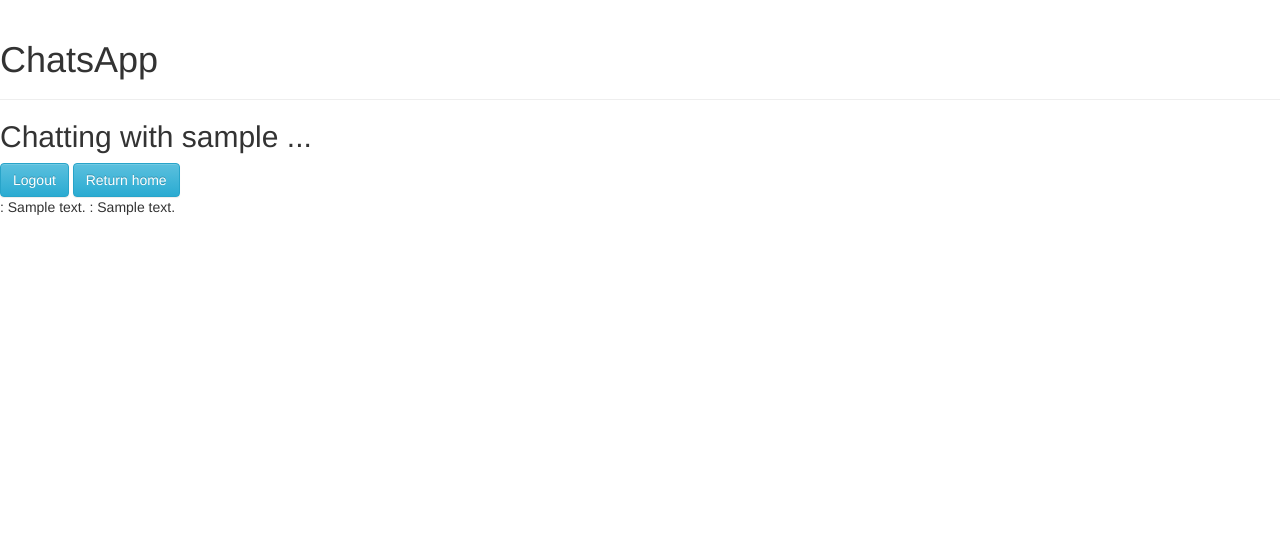
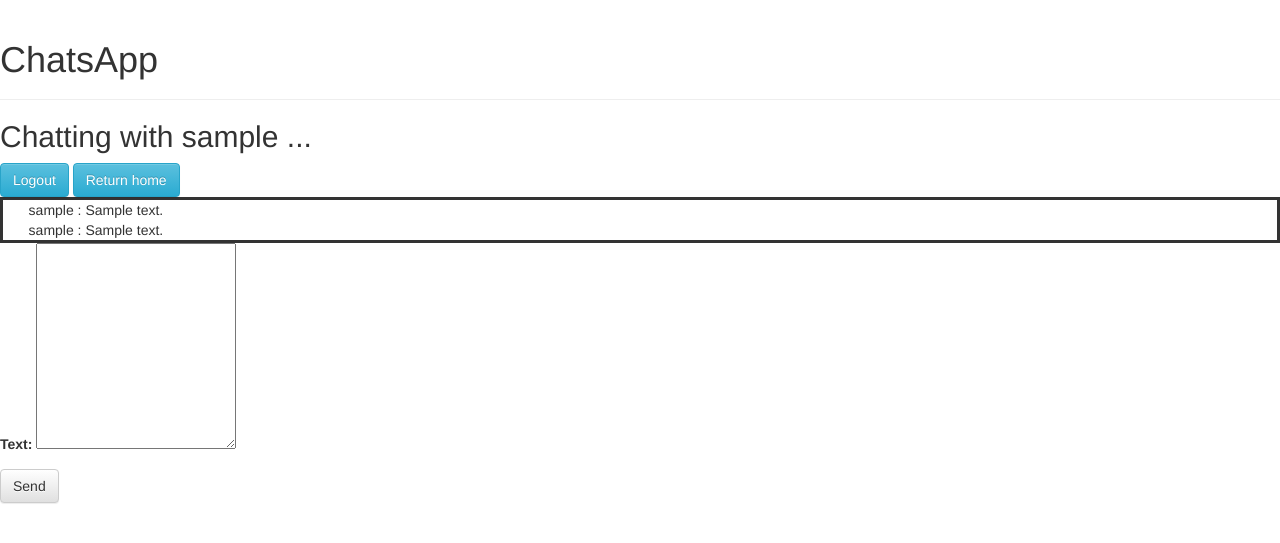
Before and after one commit to abhinavdhere/chat_app, a Django app: page /chat_window/1 in a window 1280 px wide. Shown: the top 543 px of the page. Run offline with Django 3.2, Linux system fonts and the light colour scheme; a user stored in the database is signed in; tables that the repository leaves empty hold one stand-in row (values such as "Sample post"); some libraries are stand-ins or nearby versions.

Commit message:
Messaging system working

```diff
--- a/chat/forms.py
+++ b/chat/forms.py
@@ -1,6 +1,7 @@
 from django import forms
 from django.contrib.auth.models import User
 from django.contrib.auth.forms import UserCreationForm
+from .models import message
 
 class MyRegistrationForm(UserCreationForm):
 	email = forms.EmailField(required=True)
@@ -23,3 +24,9 @@ class MyRegistrationForm(UserCreationForm):
 			user.save()
 
 		return user
+
+
+class MessageForm(forms.ModelForm):
+	class Meta:
+		model = message
+		fields = ('text',)
--- a/chat/models.py
+++ b/chat/models.py
@@ -4,7 +4,7 @@ from django.utils import timezone
 
 class message(models.Model):
 	author = models.ForeignKey('auth.User',related_name='Author')
-	recipient = models.OneToOneField('auth.User',related_name='Recipient')
+	recipient = models.ForeignKey('auth.User',related_name='Recipient')
 	text = models.TextField()
 	timestamp = models.DateTimeField(default=timezone.now)
 
--- /dev/null
+++ b/chat/static/css/main.css
@@ -0,0 +1,8 @@
+.chat-history {
+				padding-left: 2%;
+				border-style: solid;
+}
+
+textarea {
+    width: 200px;
+}
--- a/chat/templates/chat/base.html
+++ b/chat/templates/chat/base.html
@@ -5,7 +5,7 @@
 	<link rel="stylesheet" href="//maxcdn.bootstrapcdn.com/bootstrap/3.2.0/css/bootstrap-theme.min.css">
 	<link href="https://fonts.googleapis.com/css?family=Cormorant+Garamond|Indie+Flower" rel="stylesheet">
 	<title> ChatsApp </title>
-	<link rel="stylesheet" href="{% static 'css/blog.css' %}">
+	<link rel="stylesheet" href="{% static 'css/main.css' %}">
 </head>
 
 <body>
--- a/chat/templates/chat/chat_window.html
+++ b/chat/templates/chat/chat_window.html
@@ -8,10 +8,13 @@
 </div>
 <div class=chat-history>
 {% for message in messages_all %}
-{{message.sender__id}} : {{message.text}}
+{{message.author.username}} : {{message.text}} <br>
 {% endfor %}
 </div>
 <div class=send-box>
-
+    <form method="POST" class="post-form">{% csrf_token %}
+        {{ form.as_p }}
+        <button type="submit" class="save btn btn-default">Send</button>
+    </form>
 </div>
 {% endblock %}
--- a/chat/templates/chat/home.html
+++ b/chat/templates/chat/home.html
@@ -5,7 +5,7 @@
 <h1> Welcome to ChatsApp </h1>
 <a href="{% url 'logout' %}" class="btn btn-info" role="button">Logout</a>
 </div>
-<p> Currently, these people are online: <br>
+<p> Currently, these people are available: <br>
 To chat with any of them, just click on their username. </p>
 
 <table style="width:100%">
--- a/chat/views.py
+++ b/chat/views.py
@@ -2,71 +2,81 @@ from django.shortcuts import render,get_object_or_404,redirect
 from django.utils import timezone
 from .models import message
 #from .forms import PostForm
-from .forms import MyRegistrationForm
+from .forms import MyRegistrationForm, MessageForm
 from django.template.context_processors import csrf
 from django.contrib import auth
 from django.http import HttpResponseRedirect
 from itertools import chain
+from django.urls import reverse
 
 def index(request):
-	if not request.user.is_authenticated():
-		return render(request,'chat/index.html')
-	else:
-		return HttpResponseRedirect('/home/')
+    if not request.user.is_authenticated():
+        return render(request,'chat/index.html')
+    else:
+        return HttpResponseRedirect('/home/')
 
 def home(request):
-	if not request.user.is_authenticated():
-		return HttpResponseRedirect('/login')
-	else:
-		users = auth.models.User.objects.all()
-		return render(request, 'chat/home.html' , {'user_obj':request.user,'users':users})
+    if not request.user.is_authenticated():
+        return HttpResponseRedirect('/login')
+    else:
+        users = auth.models.User.objects.all()
+        return render(request, 'chat/home.html' , {'user_obj':request.user,'users':users})
 
 def login(request):
-	c = {}
-	c.update(csrf(request))
-	return render(request,'chat/login.html',c)
+    c = {}
+    c.update(csrf(request))
+    return render(request,'chat/login.html',c)
 
 def auth_view(request):
-	username = request.POST.get('username','')
-	password = request.POST.get('password','')
-	user = auth.authenticate(username=username,password=password)
+    username = request.POST.get('username','')
+    password = request.POST.get('password','')
+    user = auth.authenticate(username=username,password=password)
 
-	if user is not None:
-		auth.login(request,user)
-		return HttpResponseRedirect('/home')
-	else:
-		return HttpResponseRedirect('/invalid')
+    if user is not None:
+        auth.login(request,user)
+        return HttpResponseRedirect('/home')
+    else:
+        return HttpResponseRedirect('/invalid')
 
 def invalid_login(request):
-	return render(request, 'chat/invalid_login.html')
+    return render(request, 'chat/invalid_login.html')
 
 def logout(request):
-	auth.logout(request)
-	return render(request, 'chat/logout.html')
+    auth.logout(request)
+    return render(request, 'chat/logout.html')
 
 def register_user(request):
-	if request.method == 'POST':
-		form = MyRegistrationForm(request.POST)
-		print ("got form")
-		if form.is_valid():
-			form.save()
-			return HttpResponseRedirect('/register_success')
-		else:
-			print (form.errors)
-	args = {}
-	args.update(csrf(request))
-	args['form']=MyRegistrationForm()
-	print (args)
-	return render(request,'chat/register.html',args)
+    if request.method == 'POST':
+        form = MyRegistrationForm(request.POST)
+        print ("got form")
+        if form.is_valid():
+            form.save()
+            return HttpResponseRedirect('/register_success')
+        else:
+            print (form.errors)
+    args = {}
+    args.update(csrf(request))
+    args['form']=MyRegistrationForm()
+    print (args)
+    return render(request,'chat/register.html',args)
 
 def register_success(request):
-	return render(request,'chat/register_success.html')
+    return render(request,'chat/register_success.html')
 
 def chat_window(request,pk):
-	receiver = get_object_or_404(auth.models.User, pk=pk)
-	print (receiver)
-	#sender = request.user.get_username()
-	messages_r = message.objects.filter(recipient__id=pk)
-	messages_s = message.objects.filter(author__id=request.user.pk)
-	messages_all = sorted(chain(messages_r,messages_s),key=lambda message:message.timestamp)
-	return render(request,'chat/chat_window.html',{'receiver':receiver,'messages_all':messages_all})
+    receiver = get_object_or_404(auth.models.User, pk=pk)
+    messages_r = message.objects.filter(recipient__id=request.user.pk)
+    messages_s = message.objects.filter(author__id=request.user.pk)
+    messages_all = sorted(chain(messages_r,messages_s),key=lambda message:message.timestamp)
+    if request.method == "POST":
+        form = MessageForm(request.POST)
+        if form.is_valid():
+            messageToSend = form.save(commit=False)
+            messageToSend.author = request.user
+            messageToSend.recipient = receiver
+            messageToSend.timestamp = timezone.now()
+            messageToSend.save()
+            return HttpResponseRedirect("/chat_window/"+str(pk))
+    else:
+        form = MessageForm()
+    return render(request,'chat/chat_window.html',{'receiver':receiver,'messages_all':messages_all,'form':form})
```
Also changed, not shown: chat/migrations/0002_auto_20170509_2152.py (added), 1 other file.
